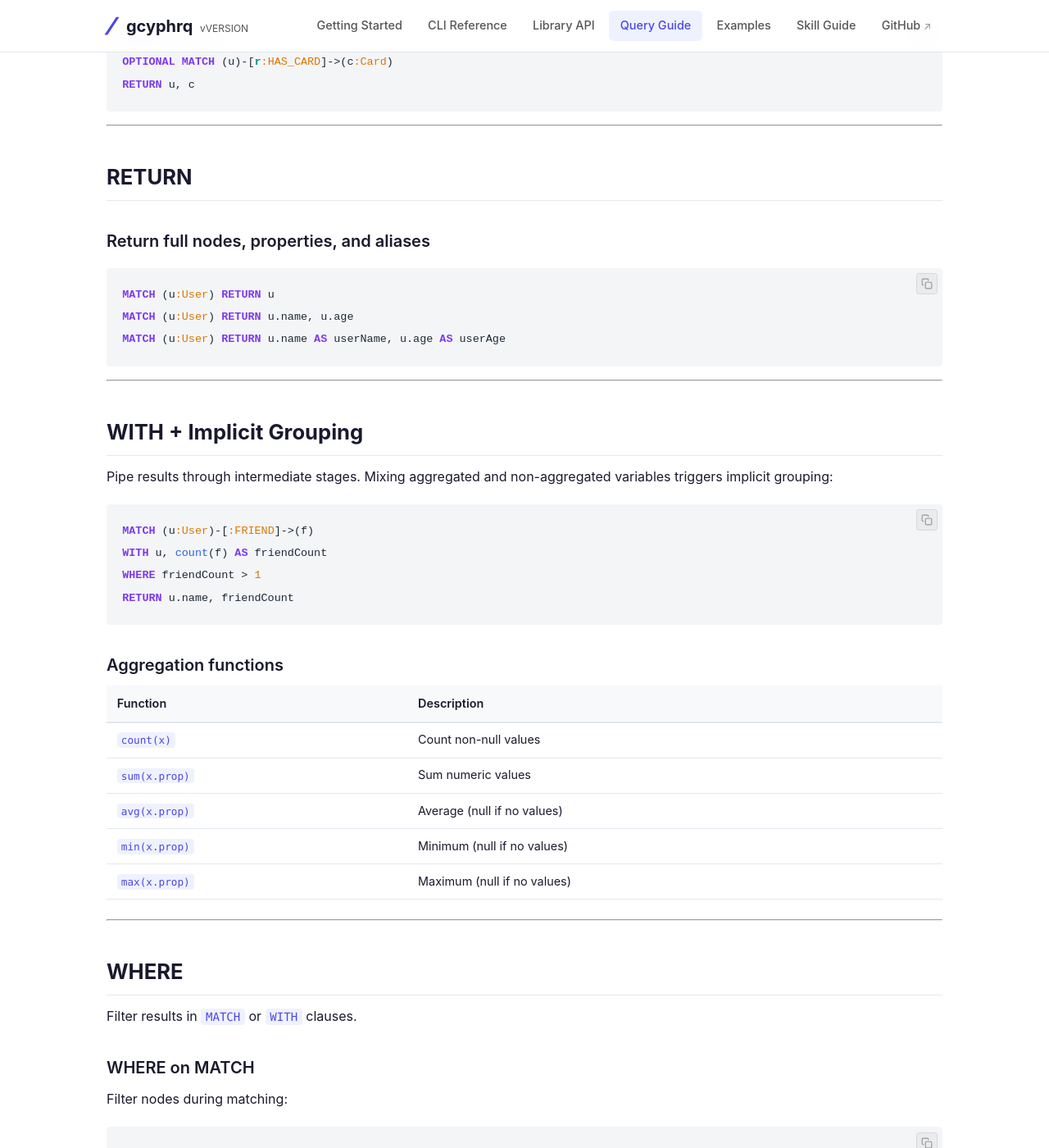
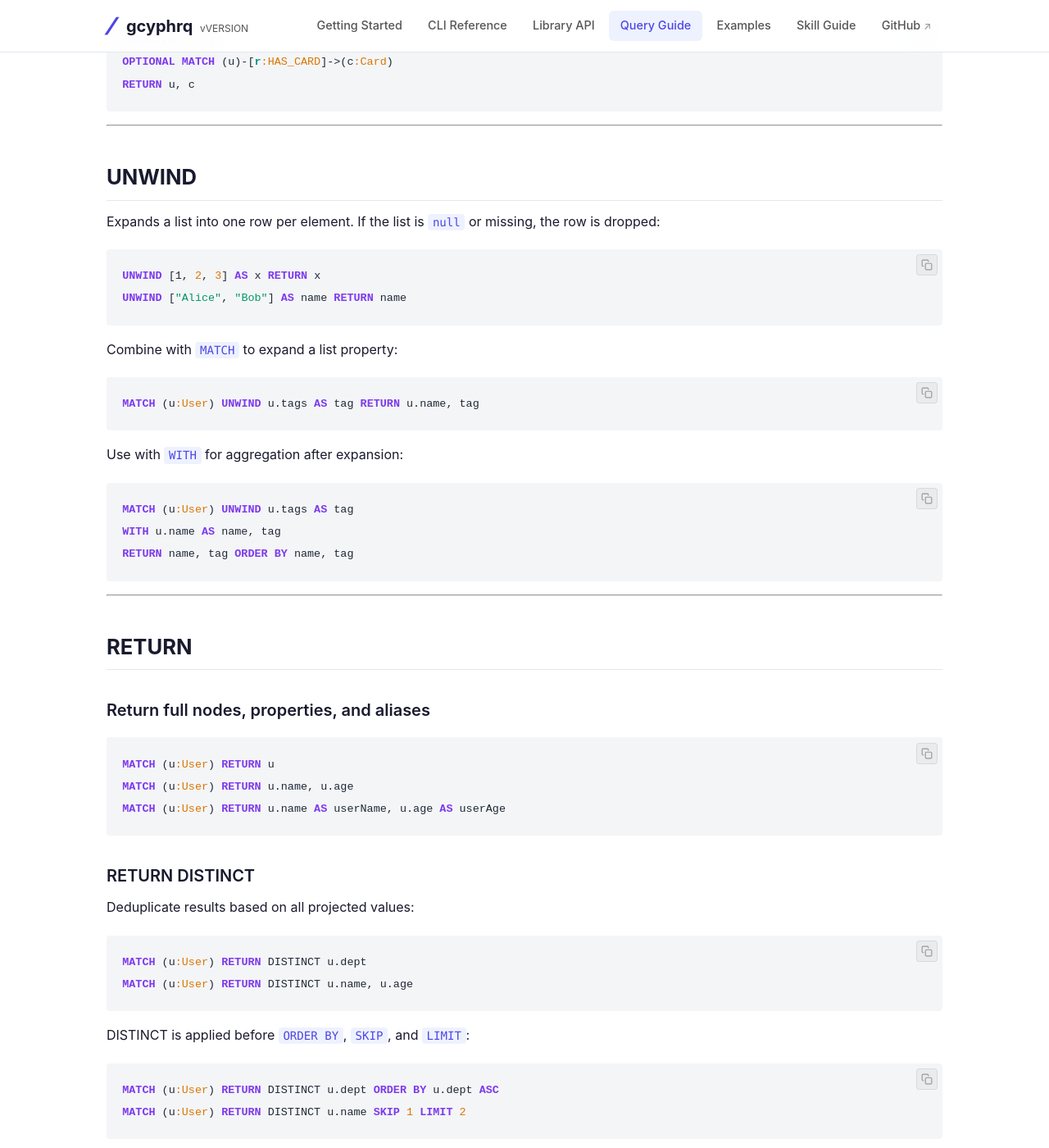
Before and after one commit to plelevier/gcyphrq, a Jekyll site: the page built from docs/query-guide.md, in a window 1280 px wide and 1400 px high, scrolled down 2447 px. Shown: the whole window at 82% size. Built offline with Jekyll 4.4.1, drawn with Linux system fonts in a browser that asks for light colours; some of the changed text lies outside the part shown.

Commit message:
fix: apply DISTINCT before ORDER BY and document new features
- Fix DISTINCT ordering in executeReturn to match Cypher semantics
  (DISTINCT → ORDER BY → SKIP → LIMIT). Keep context alongside projected
  rows so ORDER BY expressions can still be evaluated against full scope.
- Add documentation for IN, STARTS WITH, ENDS WITH, DISTINCT, UNWIND,
  string comparisons, and DISTINCT aggregations in query-guide.md
- Update examples/README.md feature list

````diff
--- a/docs/query-guide.md
+++ b/docs/query-guide.md
@@ -108,6 +108,31 @@ RETURN u, c
 
 ---
 
+## UNWIND
+
+Expands a list into one row per element. If the list is `null` or missing, the row is dropped:
+
+```cypher
+UNWIND [1, 2, 3] AS x RETURN x
+UNWIND ["Alice", "Bob"] AS name RETURN name
+```
+
+Combine with `MATCH` to expand a list property:
+
+```cypher
+MATCH (u:User) UNWIND u.tags AS tag RETURN u.name, tag
+```
+
+Use with `WITH` for aggregation after expansion:
+
+```cypher
+MATCH (u:User) UNWIND u.tags AS tag
+WITH u.name AS name, tag
+RETURN name, tag ORDER BY name, tag
+```
+
+---
+
 ## RETURN
 
 ### Return full nodes, properties, and aliases
@@ -116,6 +141,22 @@ RETURN u, c
 MATCH (u:User) RETURN u
 MATCH (u:User) RETURN u.name, u.age
 MATCH (u:User) RETURN u.name AS userName, u.age AS userAge
+```
+
+### RETURN DISTINCT
+
+Deduplicate results based on all projected values:
+
+```cypher
+MATCH (u:User) RETURN DISTINCT u.dept
+MATCH (u:User) RETURN DISTINCT u.name, u.age
+```
+
+DISTINCT is applied before `ORDER BY`, `SKIP`, and `LIMIT`:
+
+```cypher
+MATCH (u:User) RETURN DISTINCT u.dept ORDER BY u.dept ASC
+MATCH (u:User) RETURN DISTINCT u.name SKIP 1 LIMIT 2
 ```
 
 ---
@@ -136,10 +177,19 @@ RETURN u.name, friendCount
 | Function | Description |
 |---|---|
 | `count(x)` | Count non-null values |
+| `count(DISTINCT x)` | Count unique non-null values |
 | `sum(x.prop)` | Sum numeric values |
+| `sum(DISTINCT x.prop)` | Sum unique numeric values |
 | `avg(x.prop)` | Average (null if no values) |
+| `avg(DISTINCT x.prop)` | Average of unique values |
 | `min(x.prop)` | Minimum (null if no values) |
 | `max(x.prop)` | Maximum (null if no values) |
+
+```cypher
+MATCH (u:User) RETURN count(DISTINCT u.dept) AS uniqueDepts
+MATCH (u:User) RETURN sum(DISTINCT u.score) AS totalScore
+MATCH (u:User) RETURN avg(DISTINCT u.score) AS avgScore
+```
 
 ---
 
@@ -176,8 +226,13 @@ RETURN s.name, outDegree
 | `<` | `WHERE count < 5` |
 | `<>` | `WHERE name <> "api"` |
 | `CONTAINS` | `WHERE name CONTAINS "api"` |
+| `STARTS WITH` | `WHERE name STARTS WITH "api"` |
+| `ENDS WITH` | `WHERE name ENDS WITH "api"` |
+| `IN` | `WHERE name IN ["Alice", "Bob"]` |
 | `IS NULL` | `WHERE email IS NULL` |
 | `IS NOT NULL` | `WHERE email IS NOT NULL` |
+
+> **Note:** `>` and `<` work with both numeric and string values (lexicographic comparison for strings).
 
 ### Logical operators (`AND`, `OR`, `NOT`)
 
@@ -197,6 +252,20 @@ MATCH (u:User) WHERE (u.age > 32 OR u.age < 26) AND u.name CONTAINS "a" RETURN u
 // IS NULL / IS NOT NULL
 MATCH (u:User) WHERE u.email IS NULL RETURN u
 MATCH (u:User) WHERE u.email IS NOT NULL RETURN u
+
+// IN operator
+MATCH (u:User) WHERE u.name IN ["Alice", "Bob"] RETURN u
+MATCH (u:User) WHERE u.age IN [25, 30, 35] RETURN u
+MATCH (u:User) WHERE NOT (u.name IN ["Alice", "Bob"]) RETURN u
+
+// STARTS WITH / ENDS WITH
+MATCH (u:User) WHERE u.name STARTS WITH "Al" RETURN u
+MATCH (u:User) WHERE u.name ENDS WITH "ie" RETURN u
+MATCH (u:User) WHERE NOT (u.name STARTS WITH "A") RETURN u
+
+// String comparisons
+MATCH (u:User) WHERE u.name > "C" RETURN u
+MATCH (u:User) WHERE u.name < "C" AND u.name > "A" RETURN u
 ```
 
 > **Note:** `AND` has higher precedence than `OR`. Use parentheses to control evaluation order.
````
Also changed, not shown: src/engine/cypher-engine.ts (+45 -27 lines), examples/README.md.
